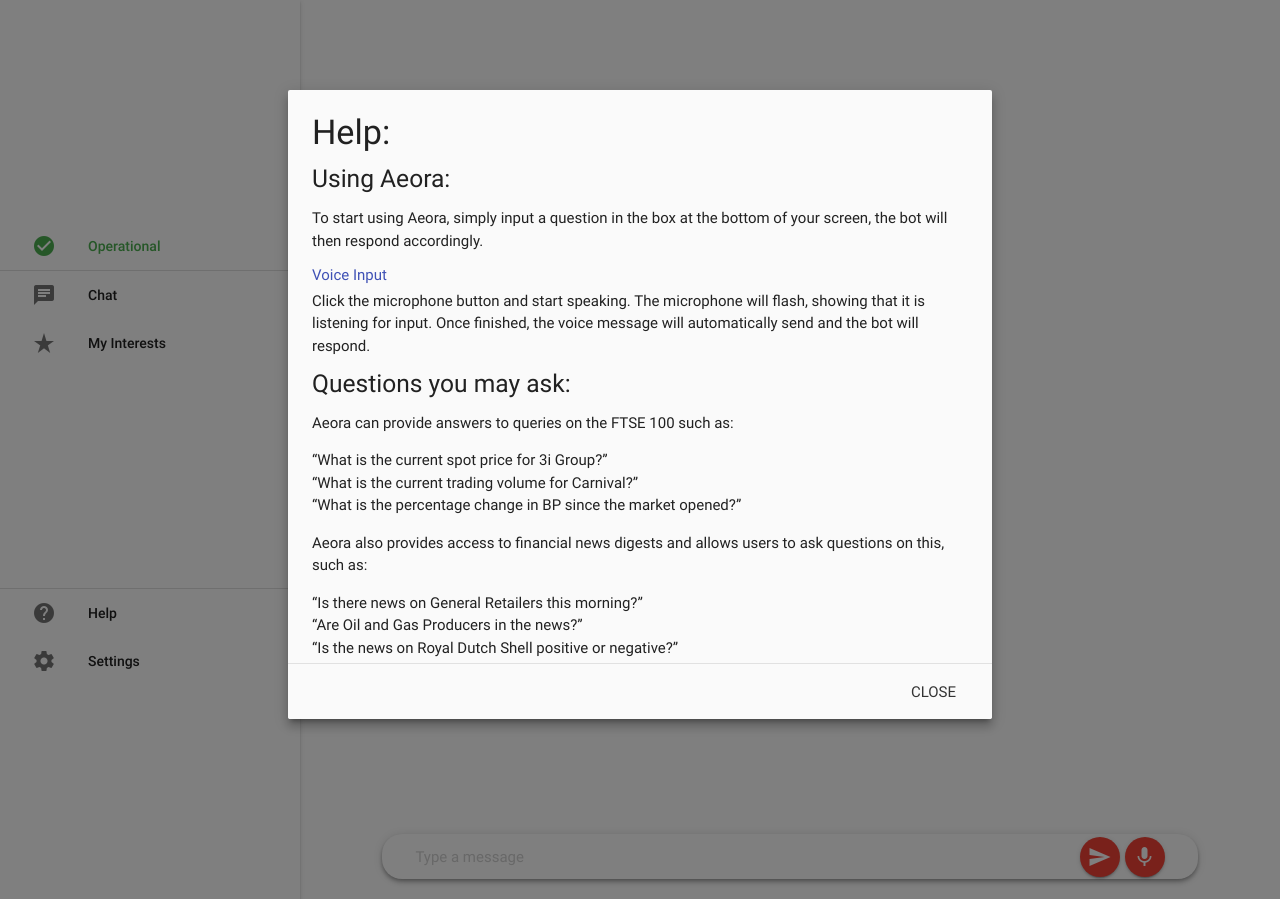
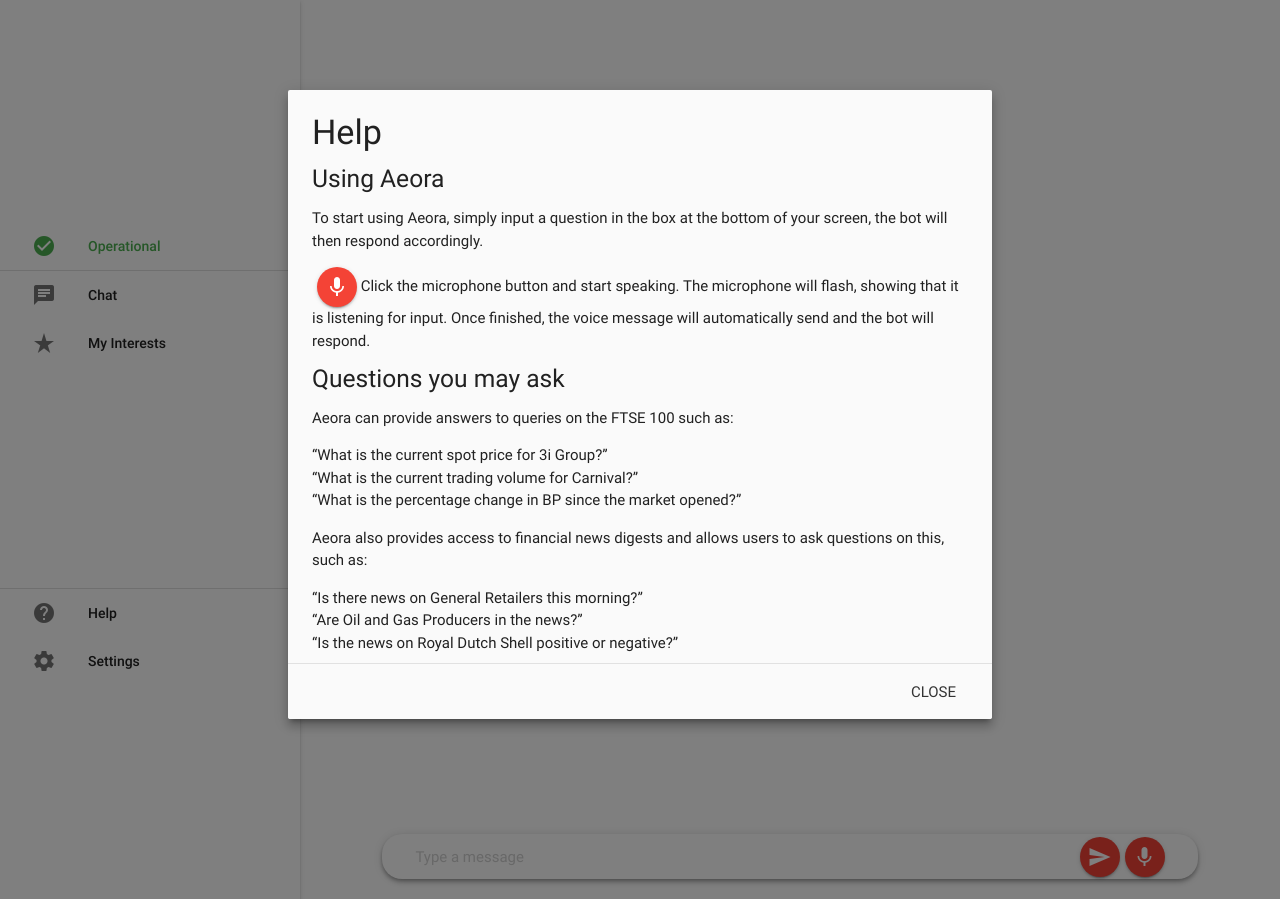
Before and after one commit to alexmotoc/projectaeora, a Django app: template webapp/bot/templates/chat.html in a window 1280 px wide, after a click that opens the changed part. Run offline with Django 3.2, Linux system fonts and the light colour scheme; the template is opened without the code that fills it: values that come from a table or form of the project are taken from there, others are empty; some libraries are stand-ins or nearby versions.

Commit message:
Added modal to different file and included it in the settings page

```diff
--- a/webapp/bot/templates/chat.html
+++ b/webapp/bot/templates/chat.html
@@ -48,38 +48,8 @@
           </div>
         </div>
 
-        <!-- Modal Structure -->
-        <div id="modal1" class="modal modal-fixed-footer">
-          <div class="modal-content">
-            <h4>Help:</h4>
-            <h5>Using Aeora:</h5>
-            <p>To start using Aeora, simply input a question in the box at the bottom of your screen, the bot will then respond accordingly.</p>
+        {% include "help-modal.html" %}
 
-            <h6>Voice Input</h6>
-              Click the microphone button and start speaking.
-              The microphone will flash, showing that it is listening for input.
-              Once finished, the voice message will automatically send and the bot will respond.
-
-            <h5>Questions you may ask:</h5>
-
-            <p>Aeora can provide answers to queries on the FTSE 100 such as:
-              <ul>
-                <li>“What is the current spot price for 3i Group?”</li>
-                <li>“What is the current trading volume for Carnival?”</li>
-                <li>“What is the percentage change in BP since the market opened?”</li>
-              </ul>
-            <p>Aeora also provides access to financial news digests and allows users to ask questions on this, such as: </p>
-              <ul>
-                <li>“Is there news on General Retailers this morning?”</li>
-                <li>“Are Oil and Gas Producers in the news?”</li>
-                <li> “Is the news on Royal Dutch Shell positive or negative?”</li>
-              </ul>
-            </p>
-          </div>
-          <div class="modal-footer">
-            <a href="#!" class="modal-action modal-close waves-effect waves-green btn-flat ">Close</a>
-          </div>
-        </div>
       </main>
 
       <footer class="fixed-bottom">
--- /dev/null
+++ b/webapp/bot/templates/help-modal.html
@@ -0,0 +1,32 @@
+<!-- Modal Structure -->
+<div id="modal1" class="modal modal-fixed-footer">
+  <div class="modal-content">
+    <h4>Help</h4>
+    <h5>Using Aeora</h5>
+    <p>To start using Aeora, simply input a question in the box at the bottom of your screen, the bot will then respond accordingly.</p>
+
+    <a class="btn-floating waves-effect waves-light pulse red input-button"><i class="material-icons md-24">mic</i></a>
+      Click the microphone button and start speaking.
+      The microphone will flash, showing that it is listening for input.
+      Once finished, the voice message will automatically send and the bot will respond.
+
+    <h5>Questions you may ask</h5>
+
+    <p>Aeora can provide answers to queries on the FTSE 100 such as:
+      <ul>
+        <li>“What is the current spot price for 3i Group?”</li>
+        <li>“What is the current trading volume for Carnival?”</li>
+        <li>“What is the percentage change in BP since the market opened?”</li>
+      </ul>
+    <p>Aeora also provides access to financial news digests and allows users to ask questions on this, such as: </p>
+      <ul>
+        <li>“Is there news on General Retailers this morning?”</li>
+        <li>“Are Oil and Gas Producers in the news?”</li>
+        <li> “Is the news on Royal Dutch Shell positive or negative?”</li>
+      </ul>
+    </p>
+  </div>
+  <div class="modal-footer">
+    <a href="#!" class="modal-action modal-close waves-effect waves-green btn-flat ">Close</a>
+  </div>
+</div>
--- a/webapp/bot/templates/settings.html
+++ b/webapp/bot/templates/settings.html
@@ -105,6 +105,9 @@
             </form>
           </div>
         </div>
+
+        {% include "help-modal.html" %}
+
       </main>
 
       <!--Import jQuery before materialize.js-->
```
